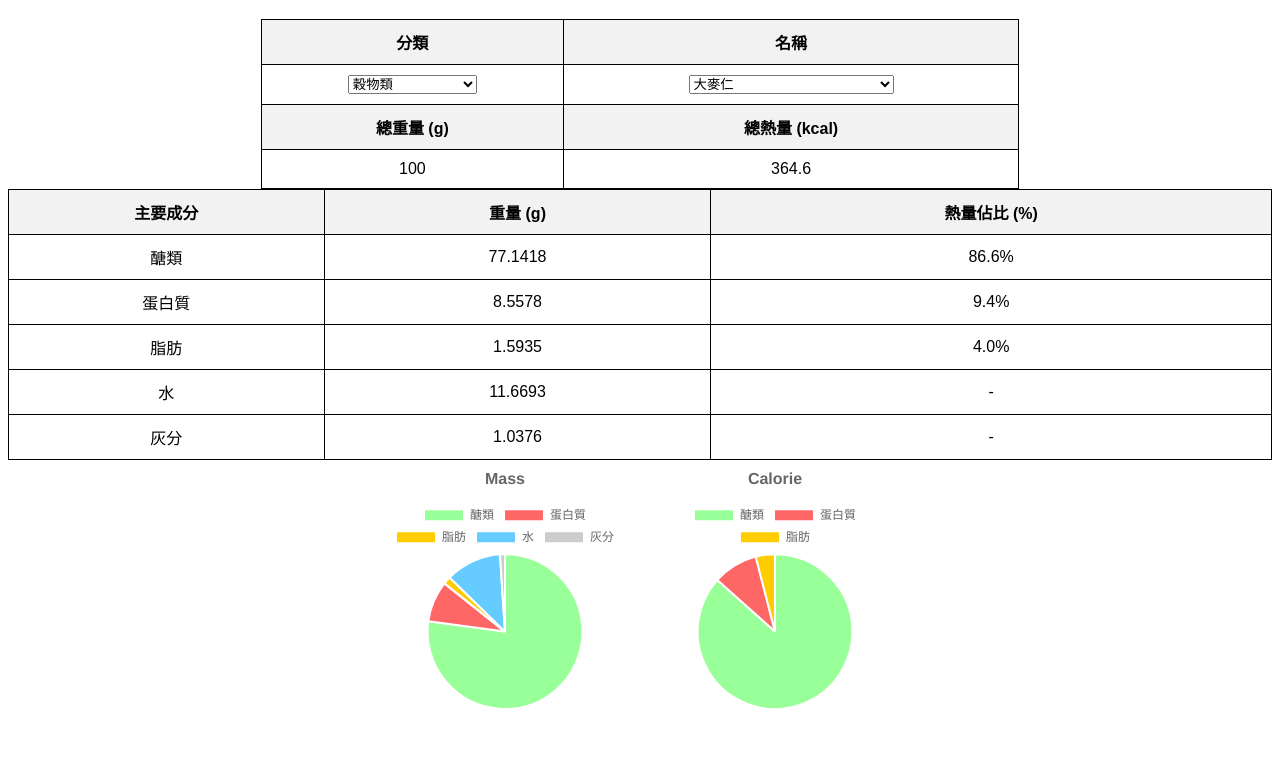
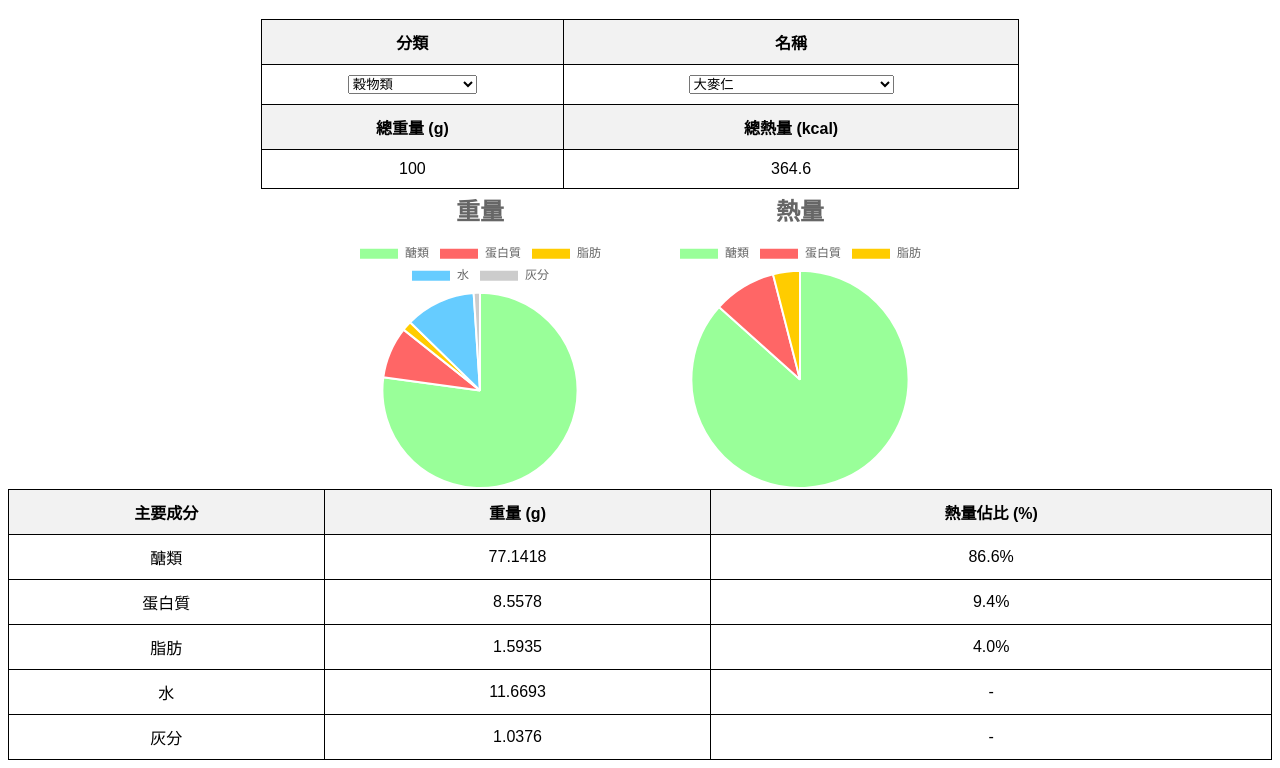
Before and after one commit to Nutrient-Ranking/Calories-Distribution, a plain HTML site: page index.html in a window 1280 px wide. Shown: the part 70-838 px from the top of the page. Before the commit the page ends 800 px from the top, so only its background shows below. Drawn offline with nearby package versions, Linux system fonts and the light colour scheme.

Commit message:
Update index.html

```diff
--- a/index.html
+++ b/index.html
@@ -24,8 +24,8 @@
         }
 
         canvas {
-            width: 250px !important;
-            height: 250px !important;
+            width: 300px !important;
+            height: 300px !important;
             max-width: 100%;
         }
     </style>
@@ -61,6 +61,12 @@
         </tr>
     </table>
 
+    <!-- Charts Row -->
+    <div class="chart-container">
+        <canvas id="massChart"></canvas>
+        <canvas id="calorieChart"></canvas>
+    </div>
+
     <!-- Nutrient Breakdown Table -->
     <table style="width:100%">
         <tr>
@@ -74,12 +80,6 @@
         <tr><td>水</td><td id="water"></td><td>-</td></tr>
         <tr><td>灰分</td><td id="ash"></td><td>-</td></tr>
     </table>
-
-    <!-- Charts Row -->
-    <div class="chart-container">
-        <canvas id="massChart"></canvas>
-        <canvas id="calorieChart"></canvas>
-    </div>
 
     <script>
         let foodData = [];
@@ -198,8 +198,8 @@
                 plugins: {
                     title: {
                         display: true,
-                        text: 'Mass',  // Chart Title
-                        font: { size: 16 }
+                        text: '重量',  // Chart Title
+                        font: { size: 24 }
                     }
                 }
             }
@@ -220,8 +220,8 @@
                 plugins: {
                     title: {
                         display: true,
-                        text: 'Calorie',  // Chart Title
-                        font: { size: 16 }
+                        text: '熱量',  // Chart Title
+                        font: { size: 24 }
                     },
                     tooltip: {
                         callbacks: {
```
